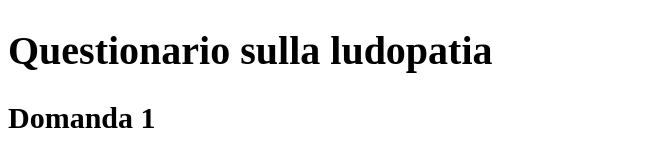
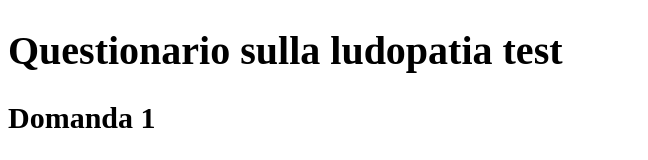
Before and after one commit to GitKa3sar/tpi-site, a plain HTML site: page index.html in a window 1280 px wide. Shown: the top 160 px of the page, without its empty margins (0-648 px from the left). Drawn offline with Linux system fonts and the light colour scheme.

Commit message:
line 11 commit test

```diff
--- a/index.html
+++ b/index.html
@@ -8,7 +8,7 @@
 
 <body>
     <header>
-        <h1>Questionario sulla ludopatia</h1>
+        <h1>Questionario sulla ludopatia test</h1>
     </header>
 
     <main>
```
